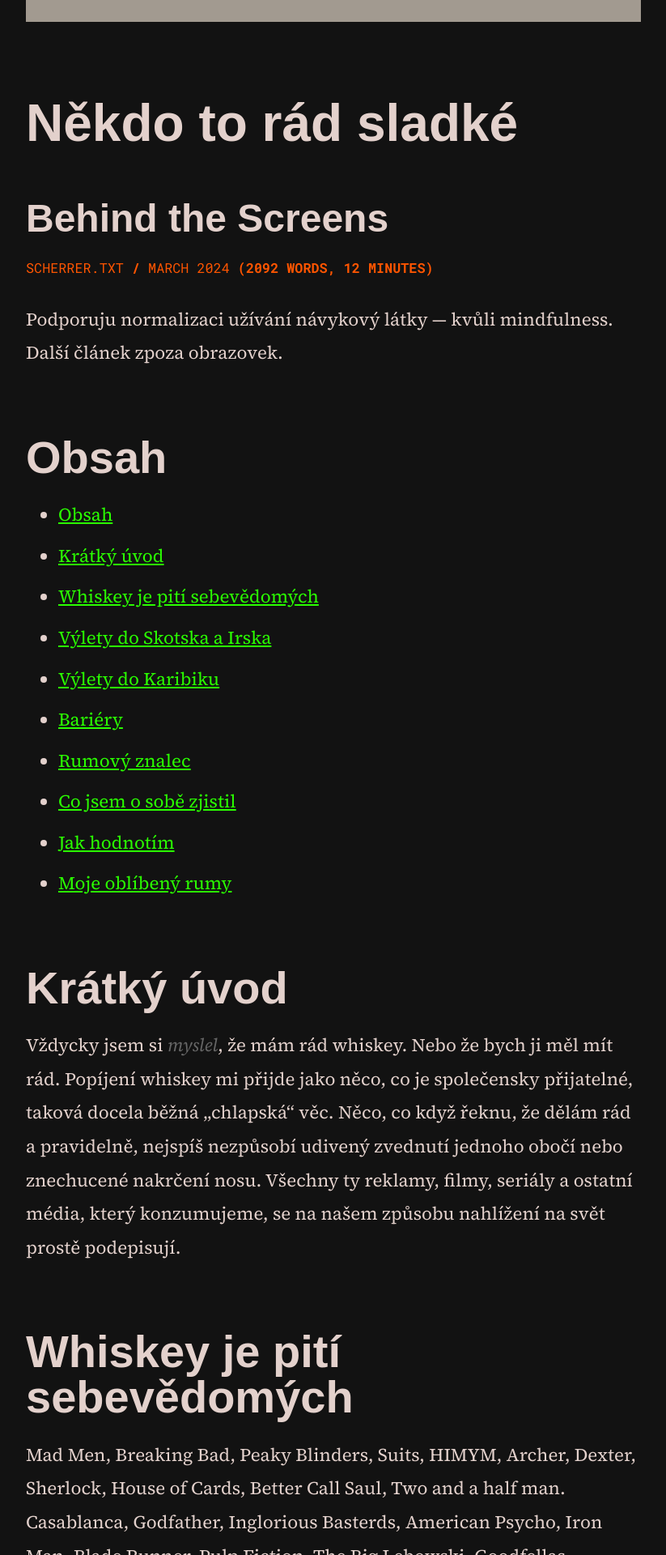
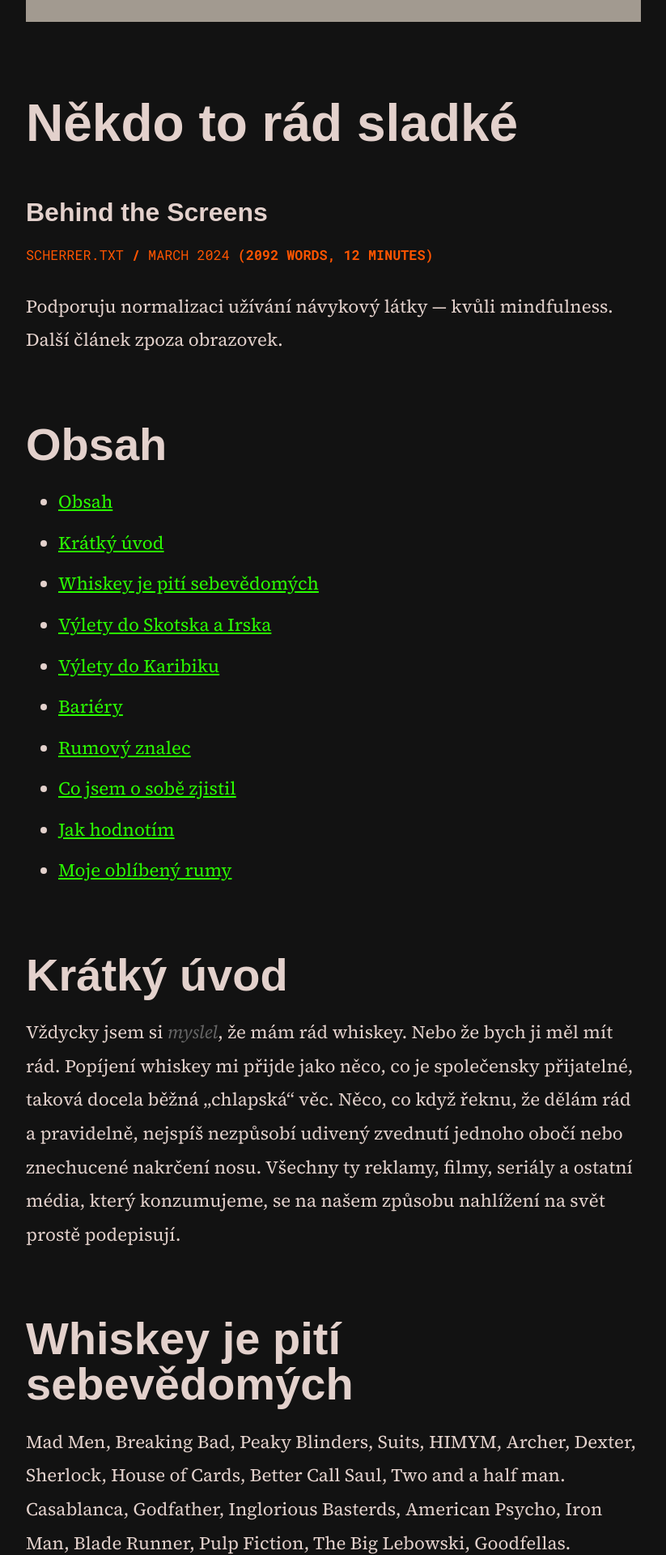
Before and after one commit to scherrer-txt/bts, a Jekyll site: the page built from _posts/2024-03-21-nekdo-to-rad-sladke.md, in a window 1280 px wide. Shown: the part 660-2580 px from the top of the page at 81% size, without its empty margins (228-1051 px from the left). Built offline with Jekyll 4.4.1, drawn with Linux system fonts in a browser that asks for light colours; some web fonts are replaced.

Commit message:
Update post.html

```diff
--- a/_layouts/post.html
+++ b/_layouts/post.html
@@ -20,7 +20,7 @@
 <h1 class="post-title">{{ page.title }}</h1>
 
 {% if page.subtitle %}
-<h3 class="post-subtitle">{{ page.subtitle }}</h3>
+<h5 class="post-subtitle">{{ page.subtitle }}</h5>
   {% endif %}
 
 {% include date_and_social_share.html %}
```
